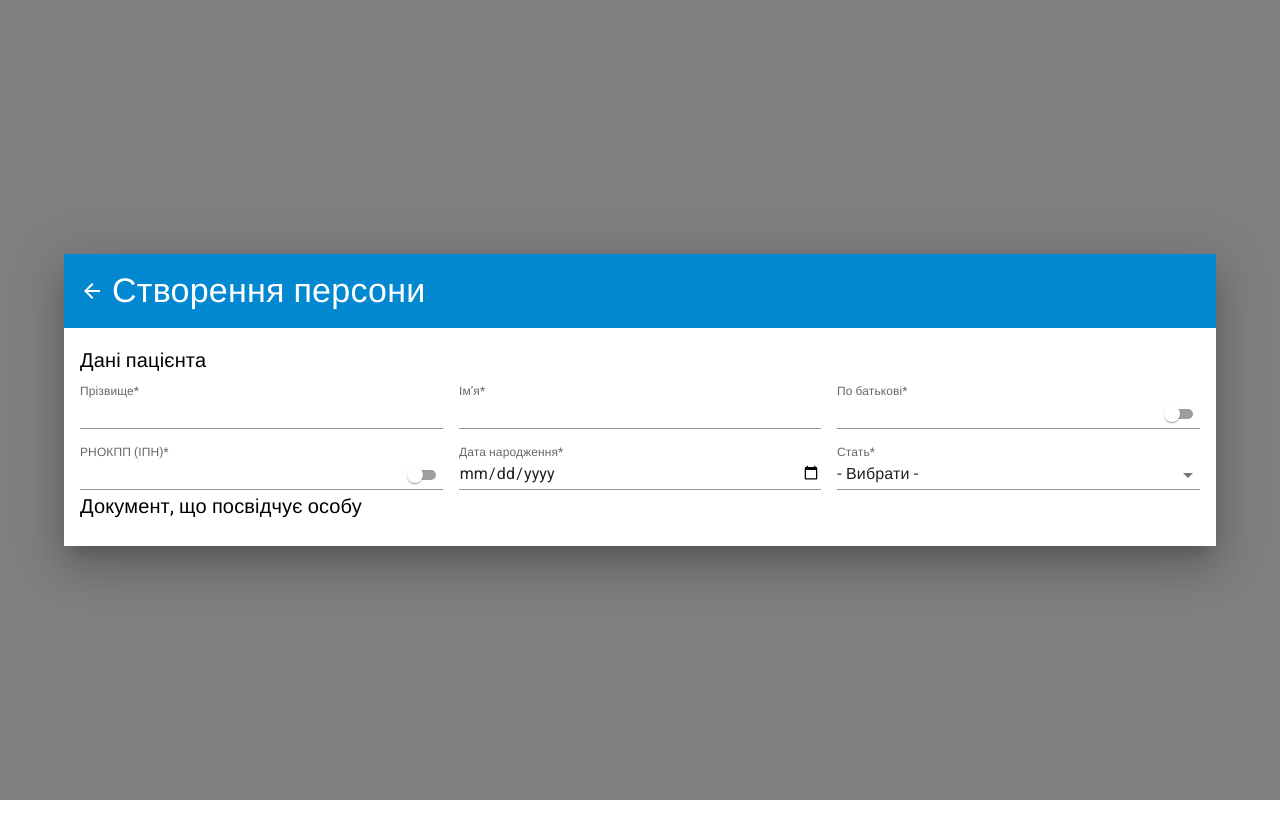
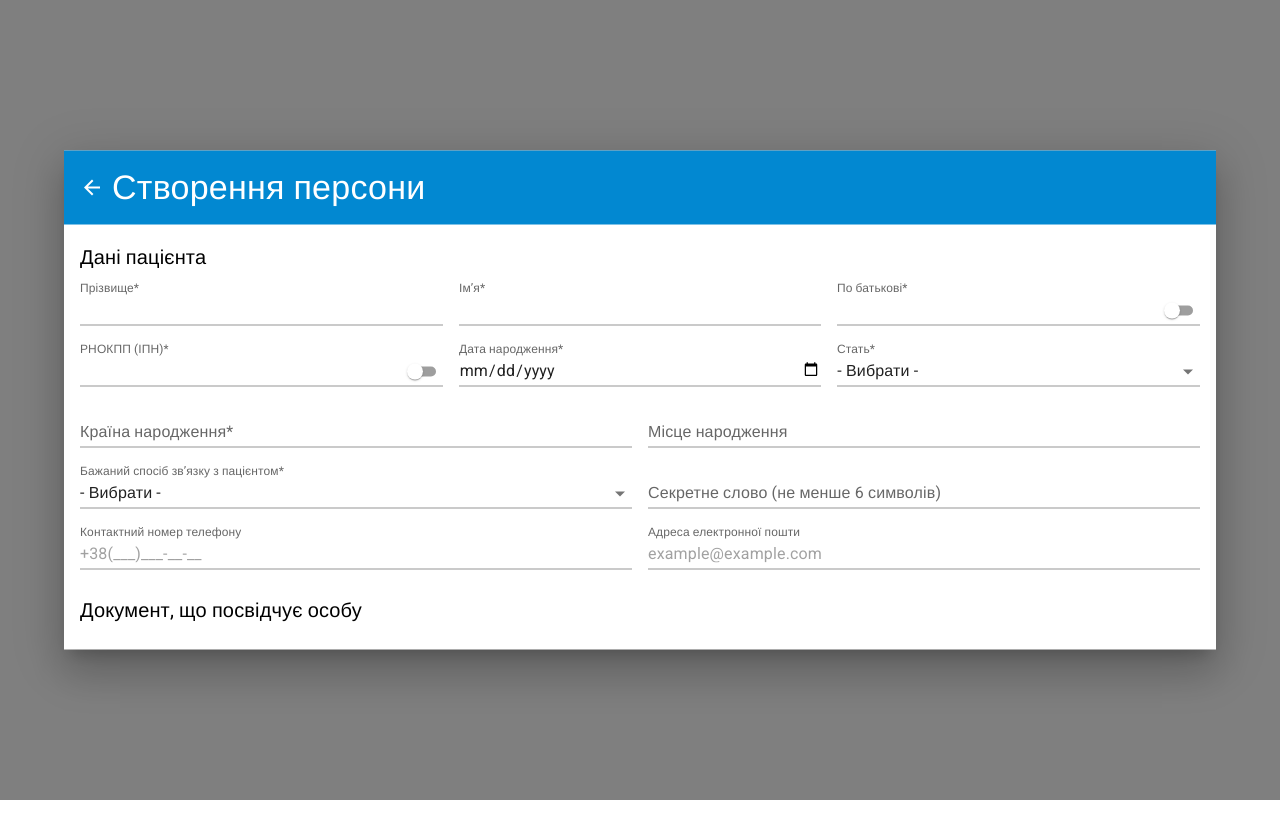
Before and after one commit to vlad-elagin/helsi-test, a React (Create React App) app: page / in a window 1280 px wide. Both pictures are taken after a click on the button "CREATE PATIENT". Built offline with nearby package versions, Linux system fonts and the light colour scheme; a web font is replaced by a local one.

Commit message:
contact form ui added

```diff
--- a/src/components/CreatePatientModal/index.tsx
+++ b/src/components/CreatePatientModal/index.tsx
@@ -20,6 +20,11 @@ enum Gender {
   Female = "FEMALE",
 }
 
+enum DesiredCommunication {
+  ByPhone = "BY_PHONE",
+  ByEmail = "BY_EMAIL",
+}
+
 const CreatePatientModal: React.FC<ICreatePatientModalProps> = ({
   onSavePatient,
   ...modalProps
@@ -39,16 +44,17 @@ const CreatePatientModal: React.FC<ICreatePatientModalProps> = ({
             >
               Дані пацієнта
             </Typography>
-            <Grid container spacing={2}>
+            <Grid container spacing={2} sx={{ marginBottom: 2 }}>
               <Grid xs={12} md={6} lg={4}>
-                <Input label="Прізвище*" />
+                <Input label="Прізвище*" InputLabelProps={{ shrink: true }} />
               </Grid>
               <Grid xs={12} md={6} lg={4}>
-                <Input label="Імʼя*" />
+                <Input label="Імʼя*" InputLabelProps={{ shrink: true }} />
               </Grid>
               <Grid xs={12} md={6} lg={4}>
                 <Input
                   label="По батькові*"
+                  InputLabelProps={{ shrink: true }}
                   InputProps={{
                     endAdornment: (
                       <InputAdornment position="end">
@@ -61,6 +67,7 @@ const CreatePatientModal: React.FC<ICreatePatientModalProps> = ({
               <Grid xs={12} md={6} lg={4}>
                 <Input
                   label="РНОКПП (ІПН)*"
+                  InputLabelProps={{ shrink: true }}
                   InputProps={{
                     endAdornment: (
                       <InputAdornment position="end">
@@ -71,11 +78,16 @@ const CreatePatientModal: React.FC<ICreatePatientModalProps> = ({
                 />
               </Grid>
               <Grid xs={12} md={6} lg={4}>
-                <Input label="Дата народження*" type="date" />
+                <Input
+                  label="Дата народження*"
+                  type="date"
+                  InputLabelProps={{ shrink: true }}
+                />
               </Grid>
               <Grid xs={12} md={6} lg={4}>
                 <Input
                   label="Стать*"
+                  InputLabelProps={{ shrink: true }}
                   select
                   SelectProps={{
                     native: true,
@@ -87,6 +99,49 @@ const CreatePatientModal: React.FC<ICreatePatientModalProps> = ({
                   <option value={Gender.Male}>Чоловіча</option>
                   <option value={Gender.Female}>Жіноча</option>
                 </Input>
+              </Grid>
+              <Grid xs={12} md={6}>
+                <Input label="Країна народження*" />
+              </Grid>
+              <Grid xs={12} md={6}>
+                <Input label="Місце народження" />
+              </Grid>
+              <Grid xs={12} md={6}>
+                <Input
+                  label="Бажаний спосіб звʼязку з пацієнтом*"
+                  select
+                  SelectProps={{
+                    native: true,
+                  }}
+                  InputLabelProps={{ shrink: true }}
+                >
+                  <option disabled selected>
+                    - Вибрати -
+                  </option>
+                  <option value={DesiredCommunication.ByEmail}>
+                    Електронною поштою
+                  </option>
+                  <option value={DesiredCommunication.ByPhone}>
+                    Телефоном
+                  </option>
+                </Input>
+              </Grid>
+              <Grid xs={12} md={6}>
+                <Input label="Секретне слово (не менше 6 символів)" />
+              </Grid>
+              <Grid xs={12} md={6}>
+                <Input
+                  label="Контактний номер телефону"
+                  InputLabelProps={{ shrink: true }}
+                  placeholder="+38(___)___-__-__"
+                />
+              </Grid>
+              <Grid xs={12} md={6}>
+                <Input
+                  label="Адреса електронної пошти"
+                  InputLabelProps={{ shrink: true }}
+                  placeholder="example@example.com"
+                />
               </Grid>
             </Grid>
           </Box>
--- a/src/components/Input/index.tsx
+++ b/src/components/Input/index.tsx
@@ -3,15 +3,7 @@ import React from "react";
 import TextField, { TextFieldProps } from "@mui/material/TextField";
 
 const Input: React.FC<TextFieldProps> = (props) => {
-  return (
-    <TextField
-      {...props}
-      InputLabelProps={{ shrink: true }}
-      size="small"
-      variant="standard"
-      fullWidth
-    />
-  );
+  return <TextField {...props} size="small" variant="standard" fullWidth />;
 };
 
 export default Input;
```
